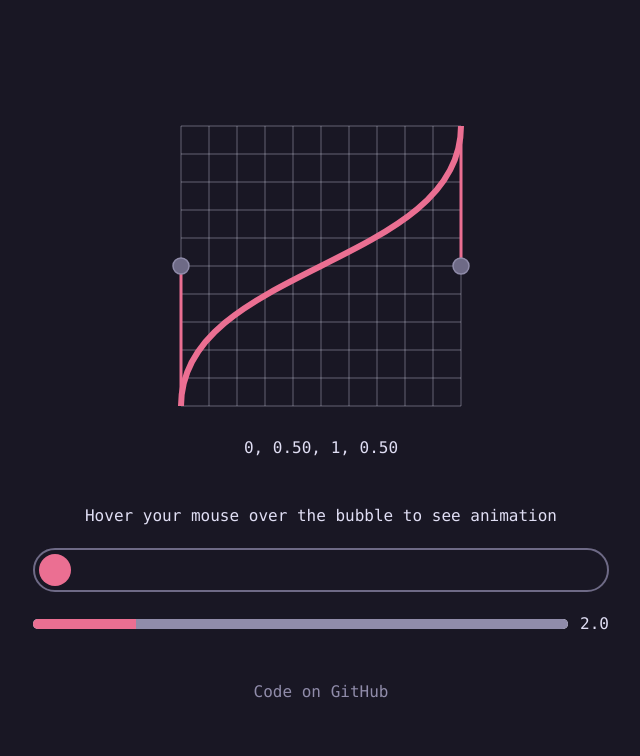
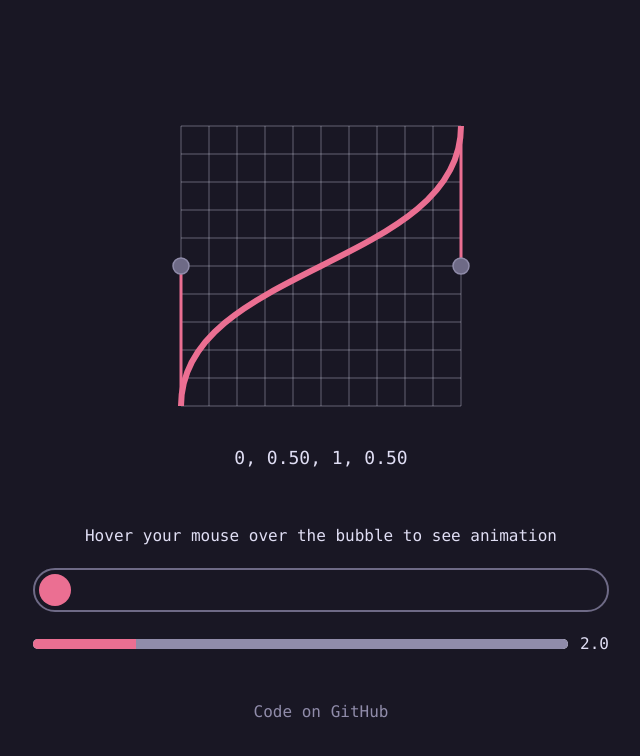
Before and after one commit to garikmi/cubic-bezier.github.io, a plain HTML site: page index.html in a window 1280 px wide. Shown: the whole page, without its empty margins (319-959 px from the left). Drawn offline with nearby package versions, Linux system fonts and the light colour scheme.

Commit message:
Improve the way coordinates are displayed

```diff
--- a/index.html
+++ b/index.html
@@ -60,7 +60,7 @@
     <div id="content">
       <canvas id="canvas" class="mx-auto mt-24 block" width="300" height="300"></canvas>
 
-      <h1 id="output1" class="text-text text-center mt-5 hover:cursor-pointer" onclick="copyToClipboard()">cubic-bezier(x,y,x,y)</h1>
+      <h1 id="output1" class="text-center mt-5 text-text text-lg hover:cursor-pointer p-2" onclick="copyToClipboard()">x, y, x, y</h1>
 
       <h3 class="text-text text-center mt-11">Hover your mouse over the bubble to see animation</h3>
       <div class="border-2 border-muted max-w-xl rounded-full mt-5 px-1 py-1 mx-auto">
```
Also changed, not shown: output.css.
